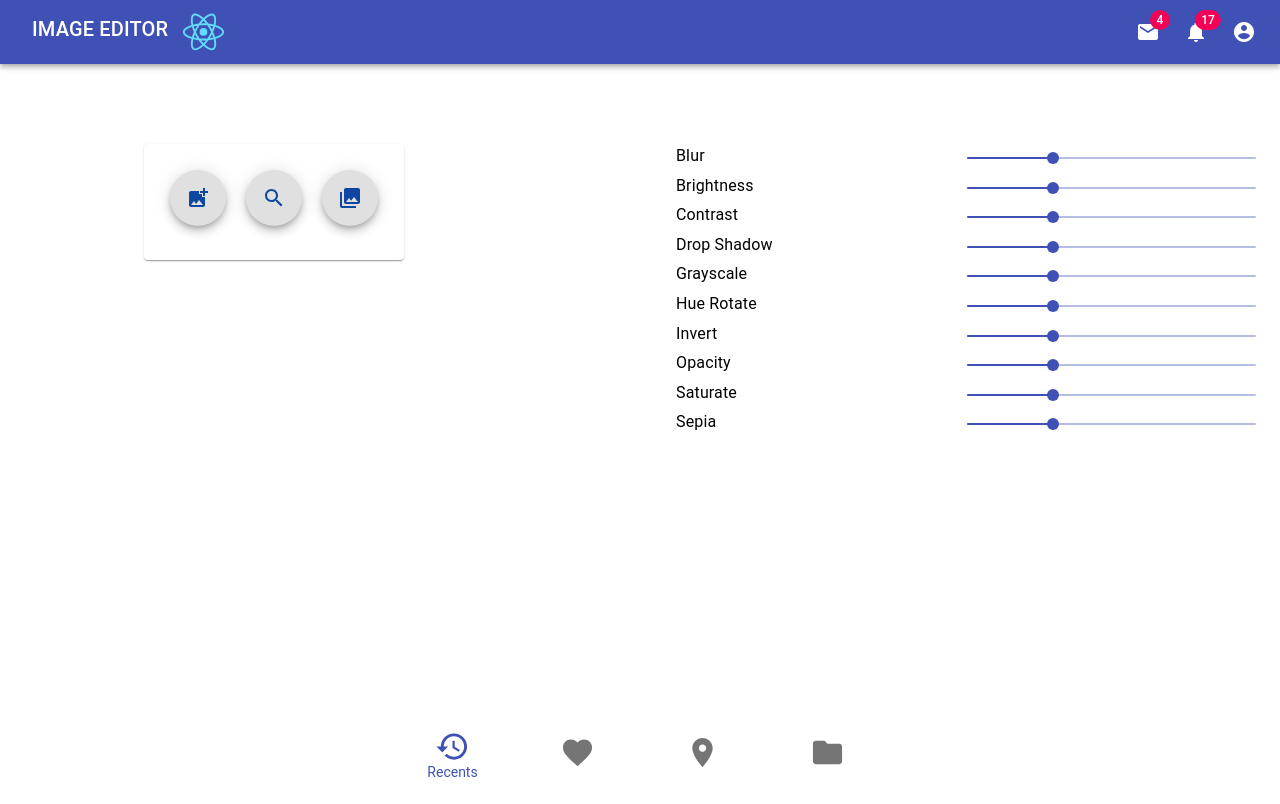
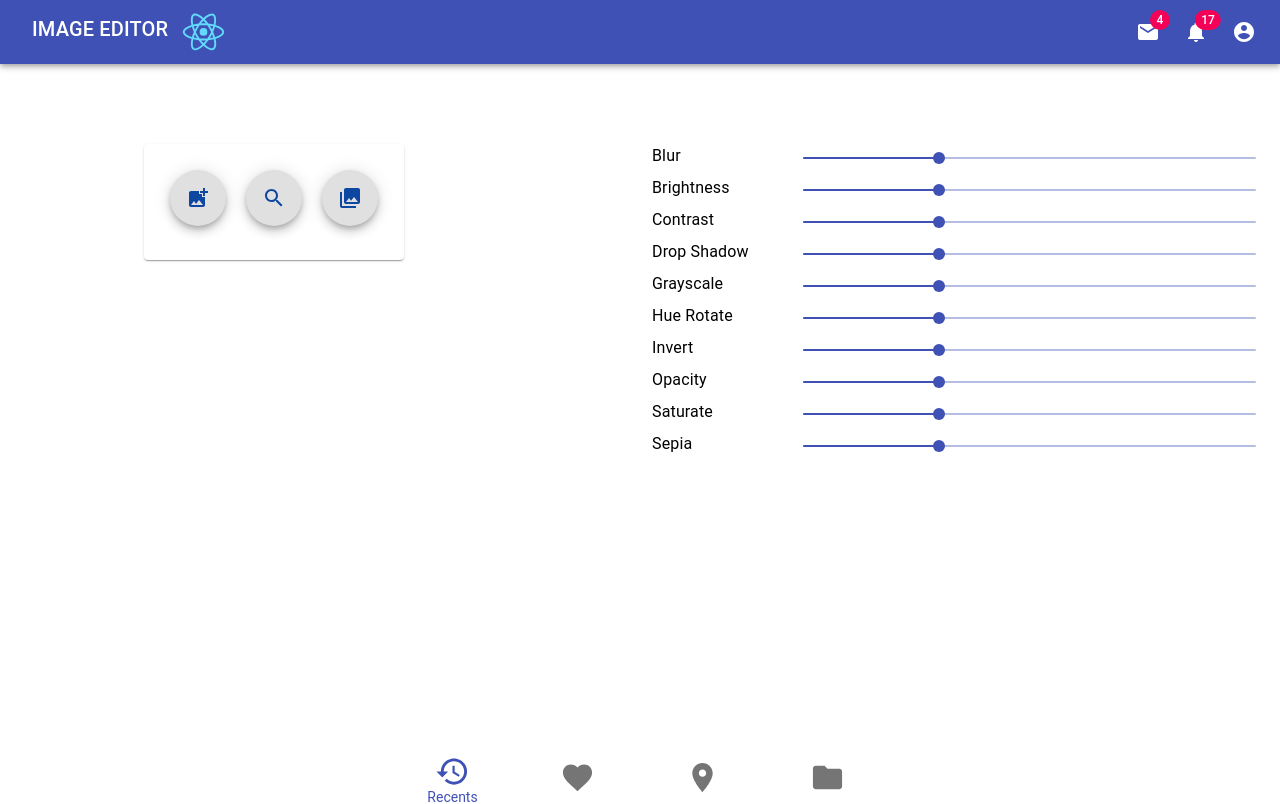
Before and after one commit to Borghese-Gladiator/image-editor, a React (Create React App) app: page / in a window 1280 px wide. Shown: the top 804 px of the page. Built offline with nearby package versions, Linux system fonts and the light colour scheme.

Commit message:
Fix gap of desc and Slider

```diff
--- a/src/components/SliderList/Slider.js
+++ b/src/components/SliderList/Slider.js
@@ -1,5 +1,5 @@
 import React from 'react';
-import { Slider, Box, Container, Typography } from '@material-ui/core';
+import { Slider, Box, Grid, Container, Typography } from '@material-ui/core';
 
 export default function CustomizedSlider(props) {
   // const { color, name, setParentValue } = props;
@@ -13,24 +13,28 @@ export default function CustomizedSlider(props) {
 
   return (
     <Box display="flex" flexDirection="row">
-      <Container>
+      <Grid item xs={3}>
         <Typography id="discrete-slider-small-steps" gutterBottom>
           {name}
         </Typography>
-      </Container>
+      </Grid>
 
+      <Grid item xs={9}>
         <Slider
           value={typeof value === 'number' ? value : 0}
           onChange={handleSliderChange}
           aria-labelledby="input-slider"
           defaultValue={20}
+          valueLabelDisplay="auto"
           onChangeCommitted={(e, val) => {
             setParentValue(val);
           }}
         />
+      </Grid>
     </Box>
   );
 }
+
 /*
   const PrettoSlider = withStyles({
     root: {
```
Lines whose indentation alone changed are shown as unchanged.
